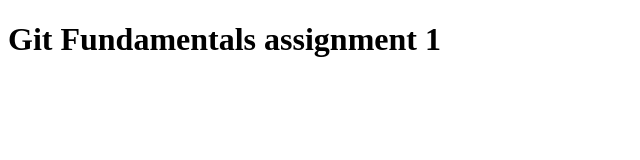
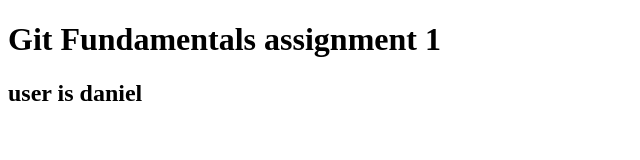
Before and after one commit to daniel08424/gitFundamental_6, a plain HTML site: page index.html in a window 1280 px wide. Shown: the whole page, without its empty margins (0-640 px from the left). Drawn offline with Linux system fonts and the light colour scheme.

Commit message:
Updated index.html

```diff
--- a/index.html
+++ b/index.html
@@ -7,5 +7,6 @@
 </head>
 <body>
     <h1>Git Fundamentals assignment 1</h1>
+    <h2>user is daniel</h2>
 </body>
 </html>
```
